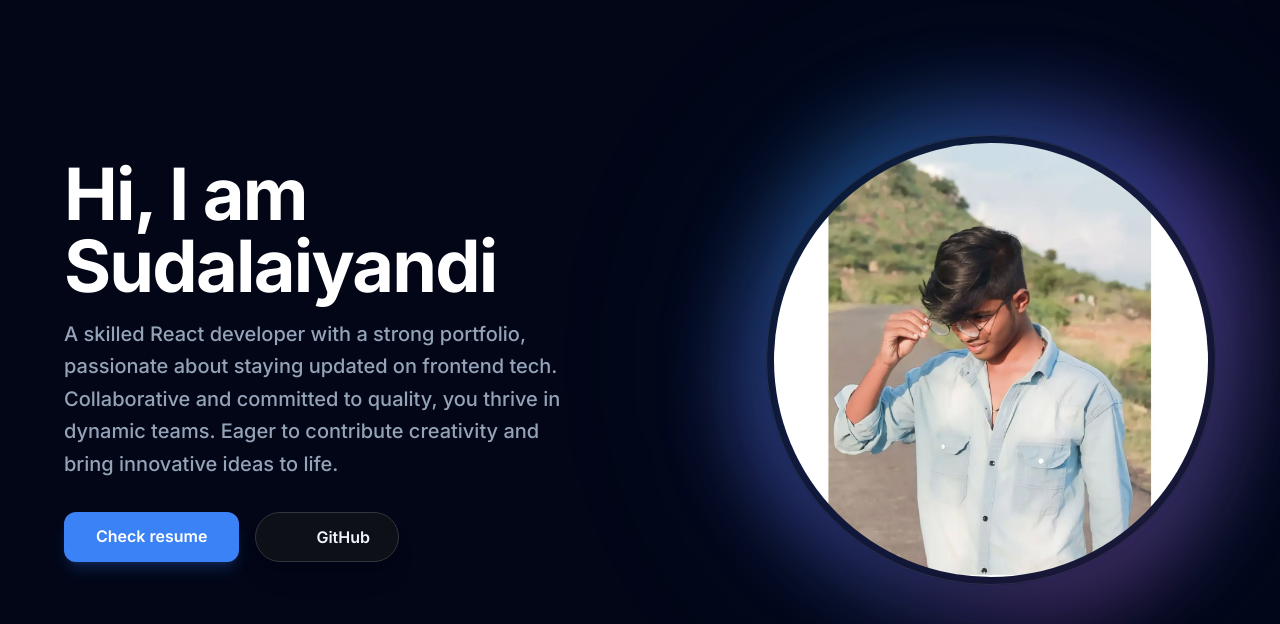
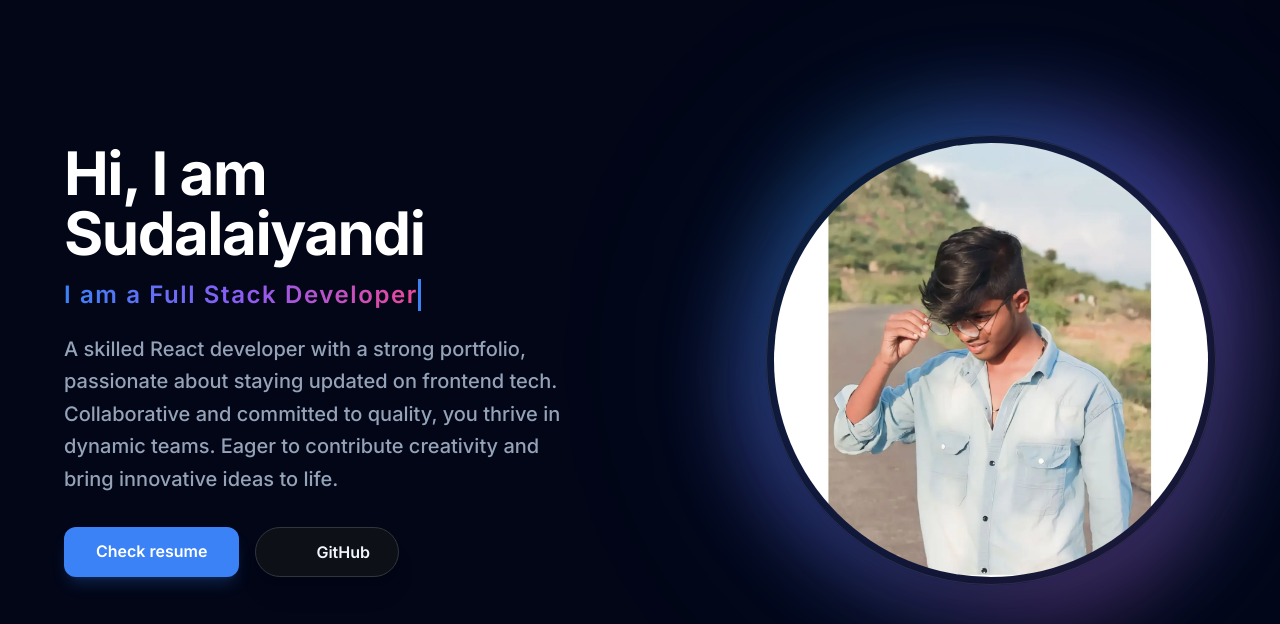
Before and after one commit to sudalai-cpu/Portfolio, a Django app: page / in a window 1280 px wide; the page is wider, and only the part inside the window is pictured. Shown: the part 81-705 px from the top of that part. Run offline with Django 5.2, Linux system fonts and the light colour scheme; data comes from the database, SQL or seed files in the repository; both versions use the stored data as it was after the commit; some libraries are stand-ins or nearby versions.

Commit message:
add new sub name feild and update css

```diff
--- a/portfolio/models.py
+++ b/portfolio/models.py
@@ -4,6 +4,7 @@ from django.db import models
 class Home(models.Model):
     name = models.CharField(max_length=100)
     greetings_text = models.CharField(max_length=100)
+    sub_heading = models.CharField(max_length=200, default="I am a Full Stack Developer")
     bio = models.TextField()
     profile_photo = models.ImageField(upload_to='profile/')
     resume = models.FileField(upload_to='resumes/', null=True, blank=True)
--- a/portfolio/templates/portfolio/home.html
+++ b/portfolio/templates/portfolio/home.html
@@ -154,6 +154,49 @@
                 transform: rotate(360deg);
             }
         }
+
+        /* Typewriter Effect Styles */
+        .typewriter-container {
+            display: inline-block;
+        }
+
+        .typewriter-text {
+            border-right: 3px solid #3b82f6;
+            white-space: nowrap;
+            overflow: hidden;
+            letter-spacing: 0.1rem;
+            margin: 0 auto;
+            animation:
+                typing 3.5s steps(40, end),
+                blink-caret 0.75s step-end infinite;
+            background: linear-gradient(to right, #3b82f6, #8b5cf6, #ec4899);
+            -webkit-background-clip: text;
+            background-clip: text;
+            -webkit-text-fill-color: transparent;
+            font-family: 'Inter', sans-serif;
+        }
+
+        @keyframes typing {
+            from {
+                width: 0
+            }
+
+            to {
+                width: 100%
+            }
+        }
+
+        @keyframes blink-caret {
+
+            from,
+            to {
+                border-color: transparent
+            }
+
+            50% {
+                border-color: #3b82f6;
+            }
+        }
     </style>
     <!-- Lucide Icons -->
     <script src="https://unpkg.com/lucide@latest"></script>
@@ -270,9 +313,14 @@
                     <!-- Left Column: Content -->
                     <div class="w-full lg:w-1/2 flex flex-col items-start space-y-8 animate-fade-in-up">
                         <div class="space-y-4">
-                            <h1 class="text-5xl lg:text-7xl font-bold tracking-tight text-white leading-tight">
+                            <h1 class="text-4xl lg:text-6xl font-bold tracking-tight text-white leading-tight">
                                 {{ home.name|default:"Sudalaiyandi" }}
                             </h1>
+                            <div class="typewriter-container">
+                                <p class="typewriter-text text-xl md:text-2xl font-semibold">
+                                    {{ home.sub_heading|default:"I am a Full Stack Developer" }}
+                                </p>
+                            </div>
                             <p class="text-xl text-secondaryText font-medium max-w-lg leading-relaxed">
                                 {% if home.bio %}{{ home.bio|safe }}{% else %}Passionate Developer...{% endif %}
                             </p>
```
Also changed, not shown: db.sqlite3, portfolio/migrations/0008_home_sub_heading.py (added).
